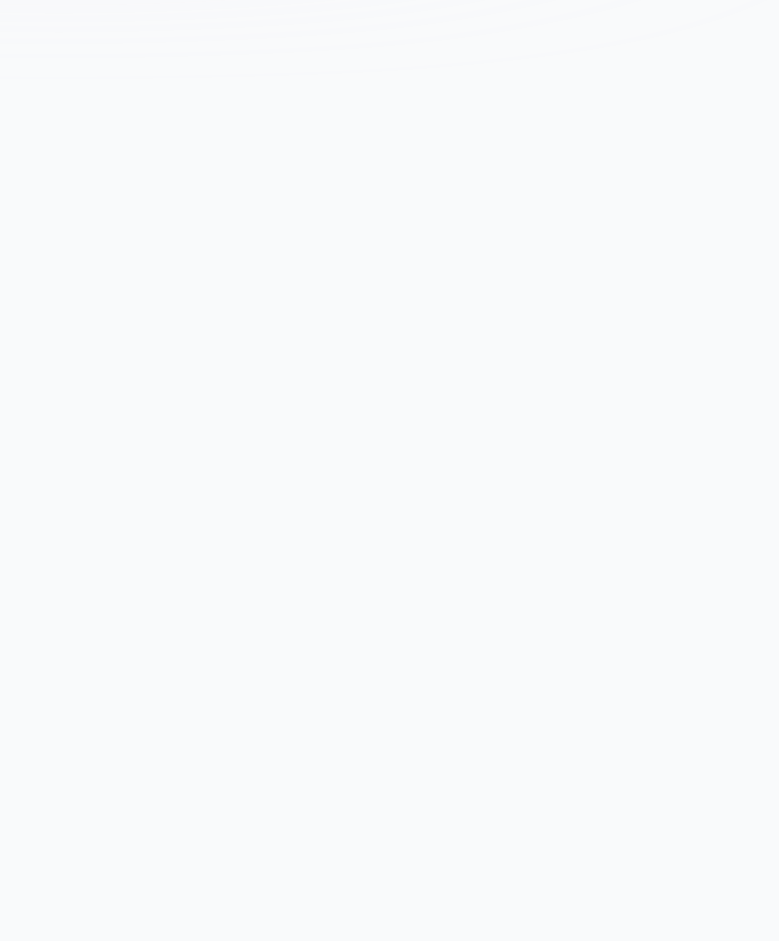
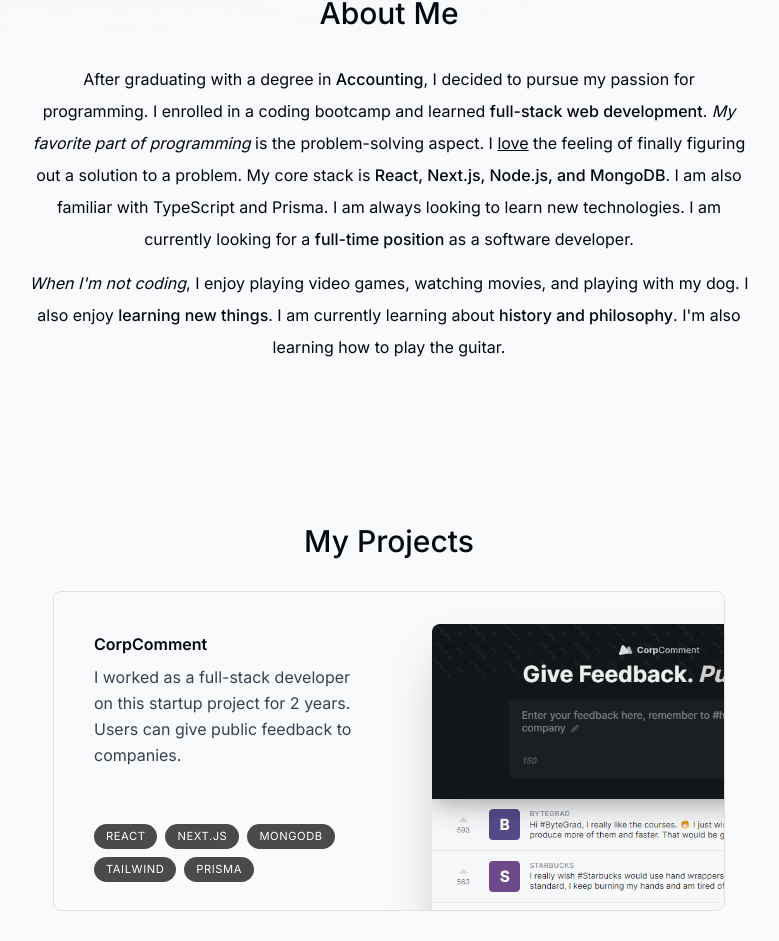
Before and after one commit to ani03sha/crafty-code-capsules, a Next.js app in the folder nextjs/modern-portfolio/: page / in a window 1280 px wide. Shown: the part 827-1768 px from the top of the page, without its empty margins (251-1030 px from the left). Built offline with nearby package versions, Linux system fonts and the light colour scheme.

Commit message:
Updated about and projects components in nextjs/modern-portfolio

```diff
--- a/nextjs/modern-portfolio/app/page.tsx
+++ b/nextjs/modern-portfolio/app/page.tsx
@@ -1,4 +1,6 @@
+import About from "@/components/about";
 import Intro from "@/components/intro";
+import Projects from "@/components/projects";
 import SectionDivider from "@/components/section-divider";
 
 const Home = () => {
@@ -6,6 +8,8 @@
         <main className="flex flex-col items-center px-4">
             <Intro />
             <SectionDivider />
+            <About />
+            <Projects />
         </main>
     )
 };
--- /dev/null
+++ b/nextjs/modern-portfolio/components/about.tsx
@@ -0,0 +1,42 @@
+"use client";
+
+import React from "react";
+import SectionHeading from "@/components/section-heading";
+import { motion } from "framer-motion";
+
+export default function About() {
+    return (
+        <motion.section
+            className="mb-28 max-w-[45rem] text-center leading-8 sm:mb-40"
+            initial={{ opacity: 0, y: 100 }}
+            animate={{ opacity: 1, y: 0 }}
+            transition={{ delay: 0.175 }}>
+            <SectionHeading>About Me</SectionHeading>
+            <p className="mb-3">
+                After graduating with a degree in{" "}
+                <span className="font-medium">Accounting</span>, I decided to pursue my
+                passion for programming. I enrolled in a coding bootcamp and learned{" "}
+                <span className="font-medium">full-stack web development</span>.{" "}
+                <span className="italic">My favorite part of programming</span> is the
+                problem-solving aspect. I <span className="underline">love</span> the
+                feeling of finally figuring out a solution to a problem. My core stack
+                is{" "}
+                <span className="font-medium">
+                    React, Next.js, Node.js, and MongoDB
+                </span>
+                . I am also familiar with TypeScript and Prisma. I am always looking to
+                learn new technologies. I am currently looking for a{" "}
+                <span className="font-medium">full-time position</span> as a software
+                developer.
+            </p>
+            <p>
+                <span className="italic">When I'm not coding</span>, I enjoy playing
+                video games, watching movies, and playing with my dog. I also enjoy{" "}
+                <span className="font-medium">learning new things</span>. I am currently
+                learning about{" "}
+                <span className="font-medium">history and philosophy</span>. I'm also
+                learning how to play the guitar.
+            </p>
+        </motion.section>
+    );
+}
--- a/nextjs/modern-portfolio/components/intro.tsx
+++ b/nextjs/modern-portfolio/components/intro.tsx
@@ -37,7 +37,7 @@
                     </motion.span>
                 </div>
             </div>
-            <motion.p
+            <motion.h1
                 className="mb-10 mt-4 px-4 text-2xl font-medium !leading-[1.5] sm:text-4xl"
                 initial={{ opacity: 0, y: 100 }}
                 animate={{ opacity: 1, y: 0 }}
@@ -47,7 +47,7 @@
                 <span className="font-bold">2 years</span> of experience. I enjoy building
                 <span className="italic">sites & apps</span>. My focus is{" "}
                 <span className="underline">React (Next.js)</span>.
-            </motion.p>
+            </motion.h1>
             <motion.div
                 className="flex flex-col sm:flex-row items-center justify-center gap-2 px-4 text-lg font-medium"
                 initial={{ opacity: 0, y: 100 }}
--- /dev/null
+++ b/nextjs/modern-portfolio/components/project.tsx
@@ -0,0 +1,61 @@
+"use client";
+
+import React, { useRef } from "react";
+import { projectsData } from "@/lib/data";
+import Image from "next/image";
+import { motion, useScroll, useTransform } from "framer-motion";
+
+type ProjectProps = (typeof projectsData)[number]
+
+export default function Project({
+    title,
+    description,
+    tags,
+    imageUrl
+}: ProjectProps) {
+
+    const ref = useRef<HTMLDivElement>(null);
+
+    const { scrollYProgress } = useScroll({
+        target: ref,
+        offset: ["0 1", "1.33 1"]
+    });
+
+    const scaleProgress = useTransform(scrollYProgress, [0, 1], [0.8, 1]);
+    const opacityProgress = useTransform(scrollYProgress, [0, 1], [0.6, 1]);
+
+    return (
+        <motion.div
+            className="group mb-3 sm:mb-8 last:mb-0"
+            ref={ref}
+            style={{
+                scale: scaleProgress,
+                opacity: opacityProgress
+            }}
+            >
+            <section
+                className="bg--gray-100 max-w-[42rem] border border-black/10 overflow-hidden sm:pr-8 sm:h-[20rem] hover:bg-gray-200
+                        group-even:pl-8 rounded-lg transition relative">
+                <div className="pt-4 pb-7 px-5 sm:pl-10 sm:pr-2 sm:pt-10 sm:max-w-[50%] flex flex-col h-full group-even:ml-[18rem]">
+                    <h3 className="text-2x font-semibold">{title}</h3>
+                    <p className="mt-2 leading-relaxed text-gray-700">{description}</p>
+                    <ul className="flex flex-wrap mt-4 gap-2 sm:mt-auto">
+                        {tags.map((tag, index) => (
+                            <li
+                                key={index}
+                                className="bg-black/[0.7] px-3 py-1 text-[0.7rem] uppercase tracking-wider text-white rounded-full">{tag}</li>
+                        ))}
+                    </ul>
+                </div>
+                <Image
+                    src={imageUrl}
+                    alt={`Project - ${title}`}
+                    quality={95}
+                    className="absolute top-8 -right-40 w-[28.25rem] rounded-t-lg shadow-2xl group-even:right-[initial] group-even:-left-40
+            group-hover:-translate-x-3 group-hover:translate-y-3 group-hover:-rotate-2 group-even:group-hover:translate-x-3
+            group-even:group-hover:translate-y-3 group-even:group-hover:rotate-2 group-hover:scale-[1.04] transition" />
+            </section>
+        </motion.div>
+
+    );
+}
--- /dev/null
+++ b/nextjs/modern-portfolio/components/projects.tsx
@@ -0,0 +1,21 @@
+import React from "react";
+import SectionHeading from "@/components/section-heading"
+import { projectsData } from "@/lib/data";
+import Project from "@/components/project";
+
+export default function Projects() {
+    return (
+        <section>
+            <SectionHeading>My Projects</SectionHeading>
+            <div>
+                {
+                    projectsData.map((project, index) => (
+                        <React.Fragment key={index}>
+                            <Project {...project} />
+                        </React.Fragment>
+                    ))
+                }
+            </div>
+        </section>
+    );
+}
--- /dev/null
+++ b/nextjs/modern-portfolio/components/section-heading.tsx
@@ -0,0 +1,13 @@
+import React from 'react'
+
+type SectionHeadingProps = {
+    children: React.ReactNode
+}
+
+export default function SectionHeading({ children }: SectionHeadingProps) {
+    return (
+        <h2 className="text-3xl font-medium capitalize mb-8 text-center">
+            {children}
+        </h2>
+    );
+}
```
